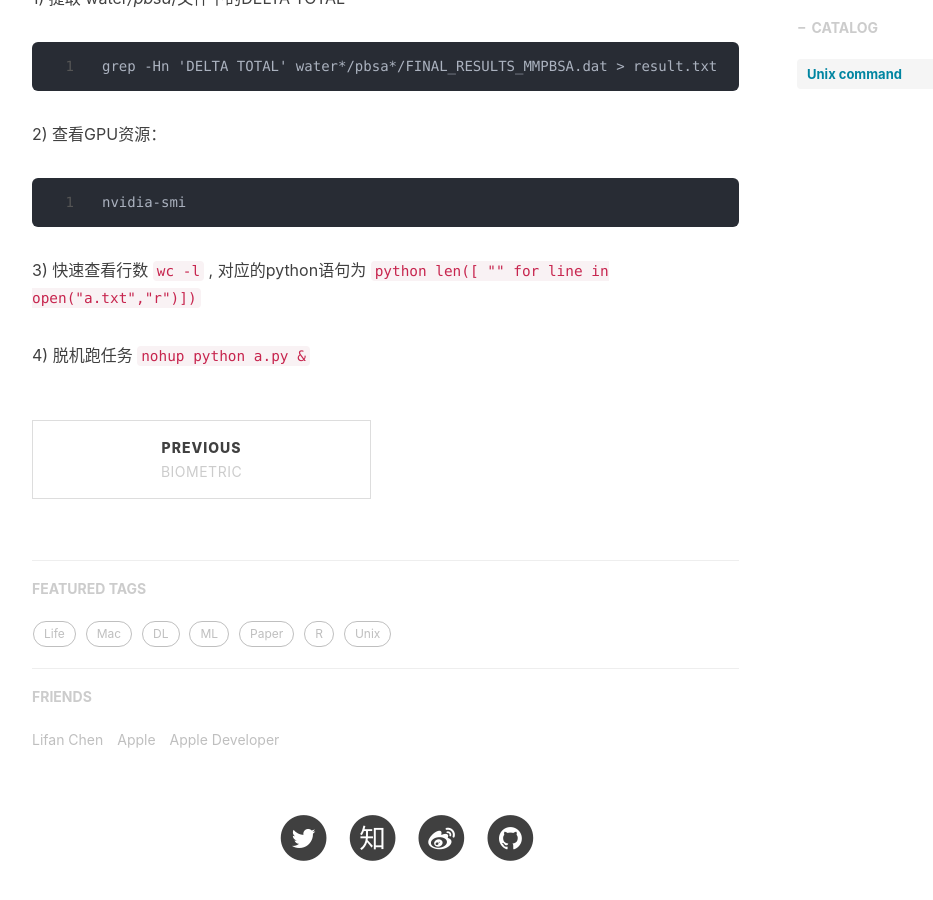
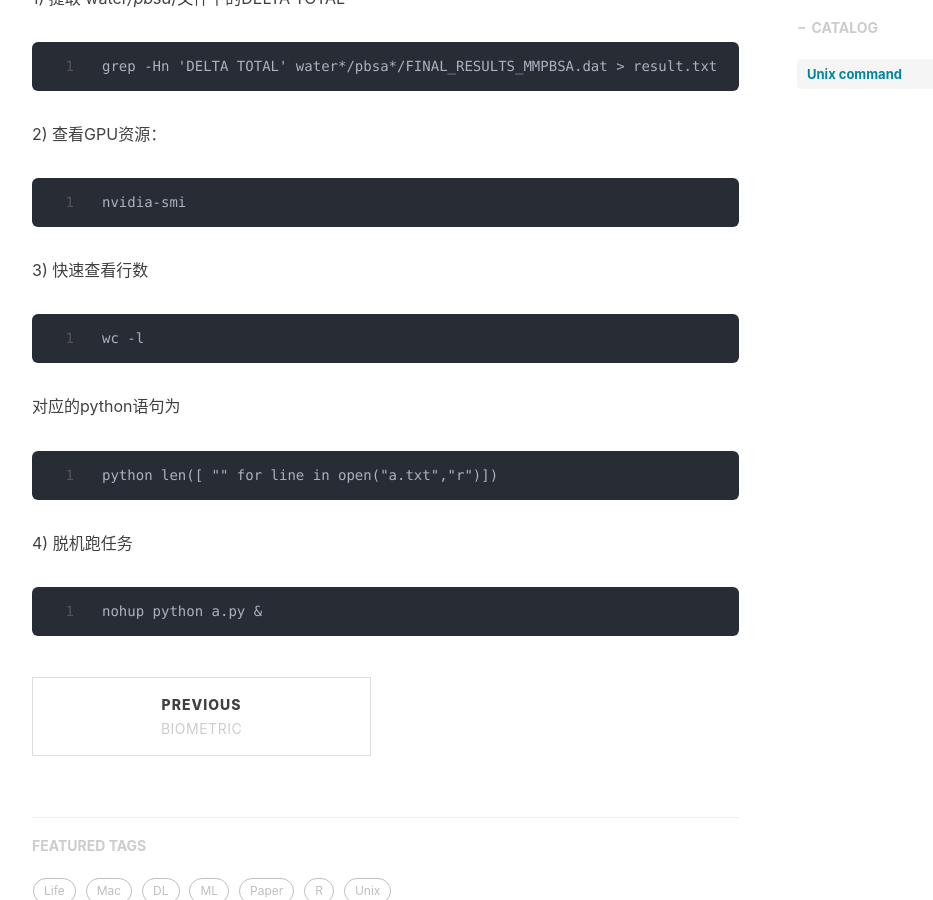
Before and after one commit to Tianbiao-Yang/tianbiao-yang.github.io, a Jekyll site: the page built from _posts/2019-04-18-Unix command-2019.md, in a window 1280 px wide and 900 px high, scrolled down 668 px. Shown: the whole window, without its empty margins (233-1166 px from the left). Built offline with Jekyll 4.4.1, drawn with Linux system fonts in a browser that asks for light colours; nearby versions of some CDN libraries; comment, search, counter and statistics services are not loaded.

````diff
--- a/_posts/2019-04-18-Unix command-2019.md
+++ b/_posts/2019-04-18-Unix command-2019.md
@@ -20,6 +20,16 @@ grep -Hn 'DELTA TOTAL' water*/pbsa*/FINAL_RESULTS_MMPBSA.dat > result.txt
 nvidia-smi
 ```
 
-3) 快速查看行数 ``` wc -l ``` , 对应的python语句为 ```python ﻿len([ "" for line in open("a.txt","r")]) ```
+3) 快速查看行数
+```
+wc -l
+```
+对应的python语句为
+```
+python ﻿len([ "" for line in open("a.txt","r")])
+```
 
-4) 脱机跑任务 ```nohup python a.py &```
+4) 脱机跑任务
+```
+nohup python a.py &
+```
````
